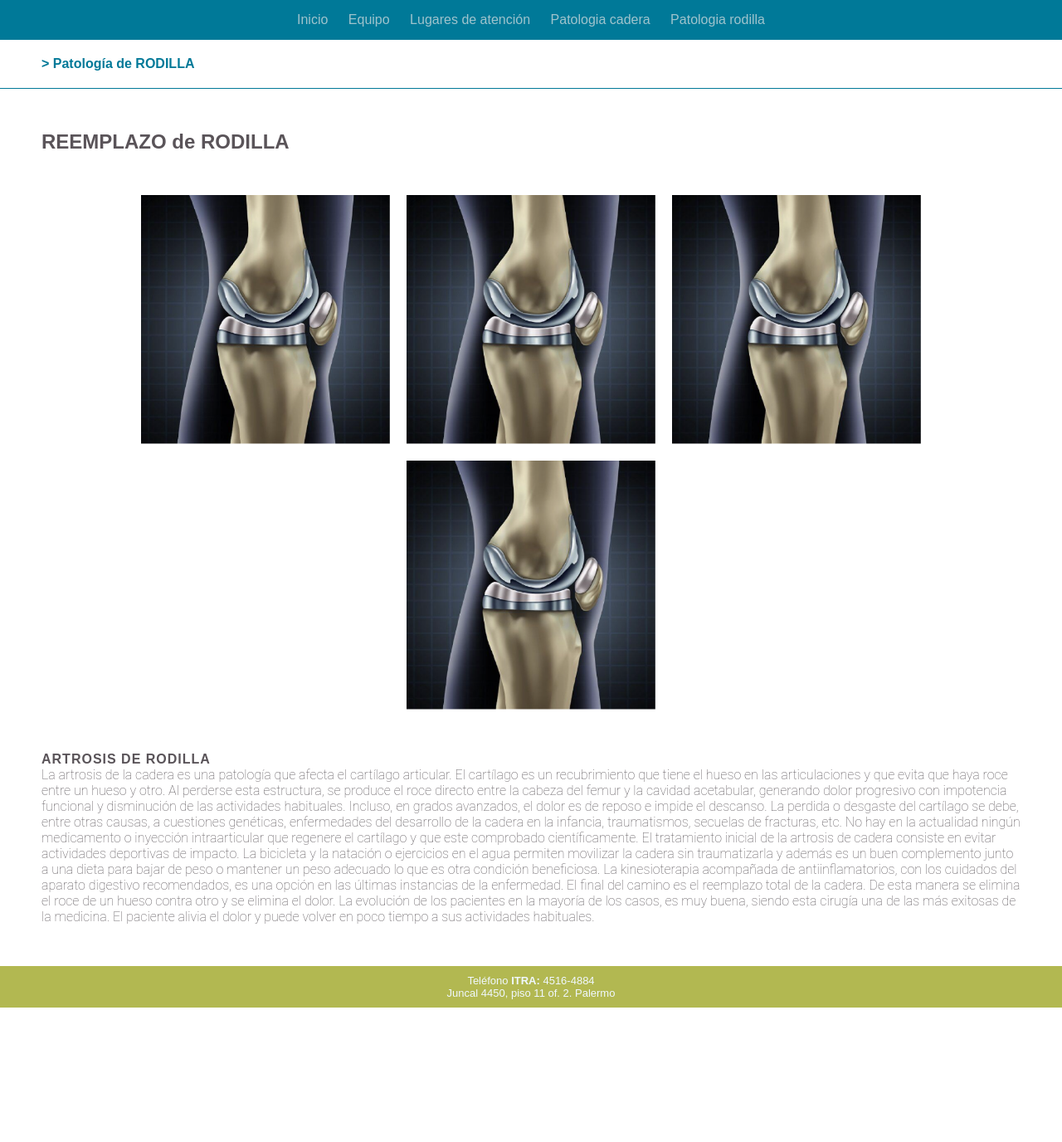
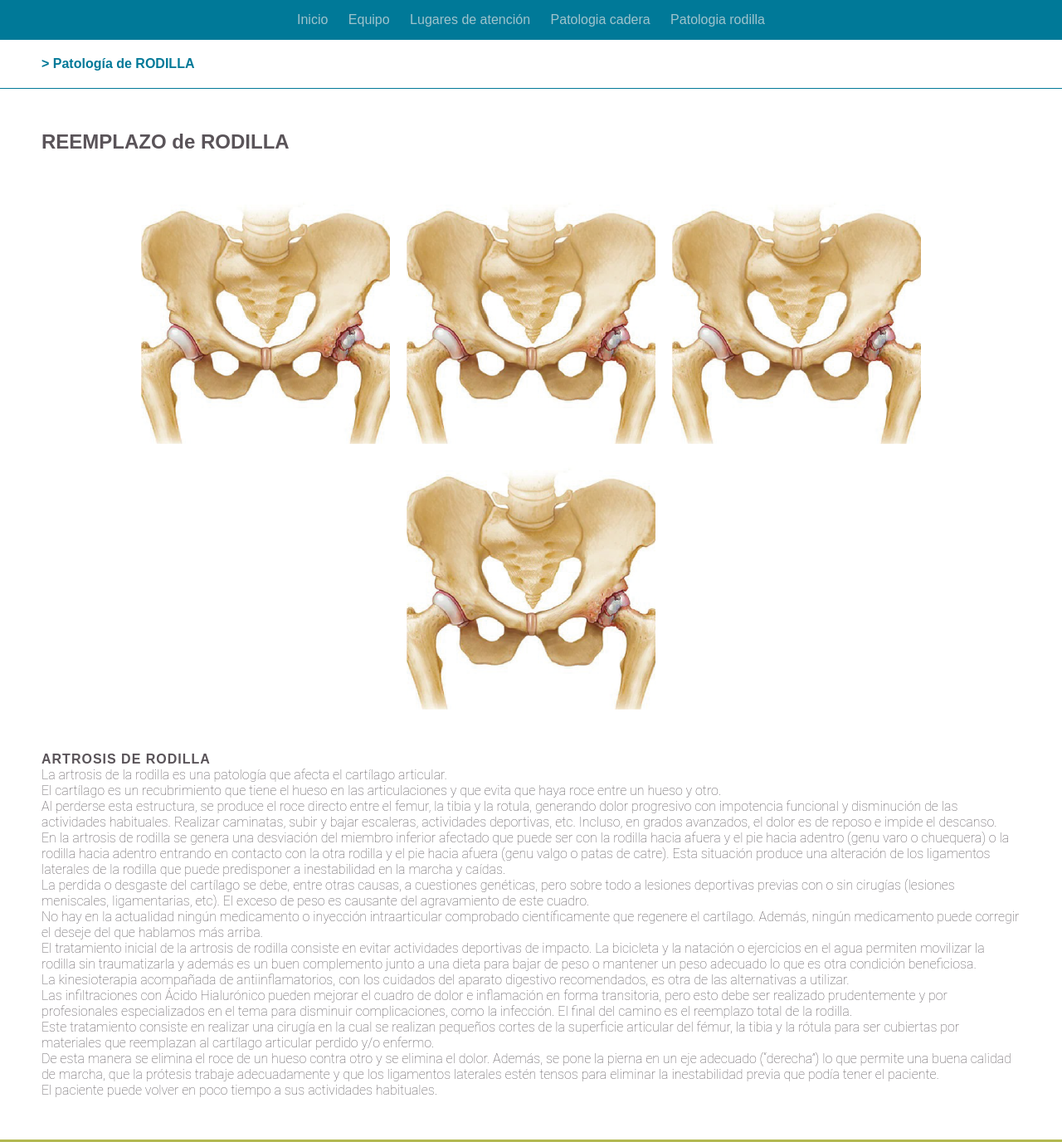
Before and after one commit to JosefinaMedica/proyecto-grecaro, a website: page pages/patologia-rodilla.html in a window 1280 px wide. Shown: the top 1376 px of the page at 83% size. Before the commit the page ends 1214 px from the top, so only its background shows below. Drawn offline with Linux system fonts and the light colour scheme.

Commit message:
avanzando con la entrega

```diff
--- a/pages/patologia-rodilla.html
+++ b/pages/patologia-rodilla.html
@@ -55,24 +55,34 @@
 
         <section>
        <div class="rodilla-imagen">
-        <img src="../assets/imagenes/rodilla.png" alt="Prueba" width="300" height="300">
-        <img src="../assets/imagenes/rodilla.png" alt="Prueba" width="300" height="300">
-        <img src="../assets/imagenes/rodilla.png" alt="Prueba" width="300" height="300">
-        <img src="../assets/imagenes/rodilla.png" alt="Prueba" width="300" height="300">
+        <img src="../assets/imagenes/cadera1.png" alt="Prueba" width="300" height="300">
+        <img src="../assets/imagenes/cadera1.png" alt="Prueba" width="300" height="300">
+        <img src="../assets/imagenes/cadera1.png" alt="Prueba" width="300" height="300">
+        <img src="../assets/imagenes/cadera1.png" alt="Prueba" width="300" height="300">
        </div>
        <p class="rodilla-texto">
         <strong class="artrosis">ARTROSIS DE RODILLA</strong> <br>
 
-La artrosis de la cadera es una patología que afecta el cartílago articular.
-El cartílago es un recubrimiento que tiene el hueso en las articulaciones y que evita que haya roce entre un hueso y otro.
-Al perderse esta estructura, se produce el roce directo entre la cabeza del femur y la cavidad acetabular, generando dolor progresivo con impotencia funcional y disminución de las actividades habituales. Incluso, en grados avanzados, el dolor es de reposo e impide el descanso.
-La perdida o desgaste del cartílago se debe, entre otras causas, a cuestiones genéticas, enfermedades del desarrollo de la cadera en la infancia, traumatismos, secuelas de fracturas, etc.
-No hay en la actualidad ningún medicamento o inyección intraarticular que regenere el cartílago y que este comprobado científicamente.
-El tratamiento inicial de la artrosis de cadera consiste en evitar actividades deportivas de impacto. La bicicleta y la natación o ejercicios en el agua permiten movilizar la cadera sin traumatizarla y además es un buen complemento junto a una dieta para bajar de peso o mantener un peso adecuado lo que es otra condición beneficiosa.
-La kinesioterapia acompañada de antiinflamatorios, con los cuidados del aparato digestivo recomendados, es una opción en las últimas instancias de la enfermedad.
-El final del camino es el reemplazo total de la cadera.
-De esta manera se elimina el roce de un hueso contra otro y se elimina el dolor.
-La evolución de los pacientes en la mayoría de los casos, es muy buena, siendo esta cirugía una de las más exitosas de la medicina. El paciente alivia el dolor y puede volver en poco tiempo a sus actividades habituales.
+        La artrosis de la rodilla es una patología que afecta el cartílago articular. <br>
+        El cartílago es un recubrimiento que tiene el hueso en las articulaciones y que evita que haya roce entre un hueso y otro. <br>
+        Al perderse esta estructura, se produce el roce directo entre el femur, la tibia y la rotula, generando dolor progresivo con impotencia funcional y disminución de las actividades habituales. Realizar caminatas, subir y bajar escaleras, actividades deportivas, etc. Incluso, en grados avanzados, el dolor es de reposo e impide el descanso. <br>
+        En la artrosis de rodilla se genera una desviación del miembro inferior afectado que puede ser con la rodilla hacia afuera y el pie hacia adentro (genu varo o chuequera) o la rodilla hacia adentro entrando en contacto con la otra rodilla y el pie hacia afuera (genu valgo o patas de catre). Esta situación produce una alteración de los ligamentos laterales de la rodilla que puede predisponer a inestabilidad en la marcha y caídas. <br>
+        La perdida o desgaste del cartílago se debe, entre otras causas, a cuestiones genéticas, pero sobre todo a lesiones deportivas previas con o sin cirugías (lesiones meniscales, ligamentarias, etc). El exceso de peso es causante del agravamiento de este cuadro. <br>
+        No hay en la actualidad ningún medicamento o inyección intraarticular comprobado científicamente que regenere el cartílago. Además,  ningún medicamento puede corregir el deseje del que hablamos más arriba. <br>
+        El tratamiento inicial de la artrosis de rodilla consiste en evitar actividades deportivas de impacto. La bicicleta y la natación o ejercicios en el agua permiten movilizar la rodilla sin traumatizarla y además es un buen complemento junto a una dieta para bajar de peso o mantener un peso adecuado lo que es otra condición beneficiosa. <br>
+        La kinesioterapia acompañada de antiinflamatorios, con los cuidados del aparato digestivo recomendados, es otra de las alternativas a utilizar. <br>
+        Las infiltraciones con Ácido Hialurónico pueden mejorar el cuadro de dolor e inflamación en forma transitoria, pero esto debe ser realizado prudentemente y por profesionales especializados en el tema para disminuir complicaciones, como la infección.
+        El final del camino es el reemplazo total de la rodilla. <br>
+        Este tratamiento consiste en realizar una cirugía en la cual se realizan pequeños cortes de la superficie articular del fémur, la tibia y la rótula para ser cubiertas por materiales que reemplazan al cartílago articular perdido y/o enfermo. <br>
+        De esta manera se elimina el roce de un hueso contra otro y se elimina el dolor. Además, se pone la pierna en un eje adecuado (“derecha”) lo que permite una buena calidad de marcha, que la prótesis trabaje adecuadamente y que los ligamentos laterales estén tensos para eliminar la inestabilidad previa que podía tener el paciente. <br>
+        El paciente puede volver en poco tiempo a sus actividades habituales.
+
+
+
+
+
+
+
        </p>
         </section>
 
--- a/scss/layout/_header.scss
+++ b/scss/layout/_header.scss
@@ -21,7 +21,7 @@ nav{
     flex-wrap: wrap;
     justify-content: center;
     background-color: #007998;
-    font-weight:lighter;
+
     list-style: none;
     margin: 0;
     font-family: 'Montserrat', sans-serif;
@@ -37,12 +37,15 @@ nav{
     text-decoration: none;
     color: #e3e3e3;
     opacity: .7;
-        li a:hover{
-        opacity: 1;
-        }
+
     }
     }
 }
+li a:hover{
+  opacity: 1;
+    }
+
+
 
 
 nav #toggle, nav label{
```
Also changed, not shown: pages/lugares-de-atencion.html (+1 -1 lines), pages/patologia-cadera.html (+4 -4 lines), assets/imagenes/cadera.png (deleted), assets/imagenes/cadera1.png (added), assets/imagenes/cadera2.png (added), assets/imagenes/cadera3.png (added), assets/imagenes/cadera4.png (added), assets/imagenes/flecha.png (deleted), assets/imagenes/rodilla.png (deleted), css/style.css, scss/layout/media.scss (line endings or trailing spaces), 1 other file.
